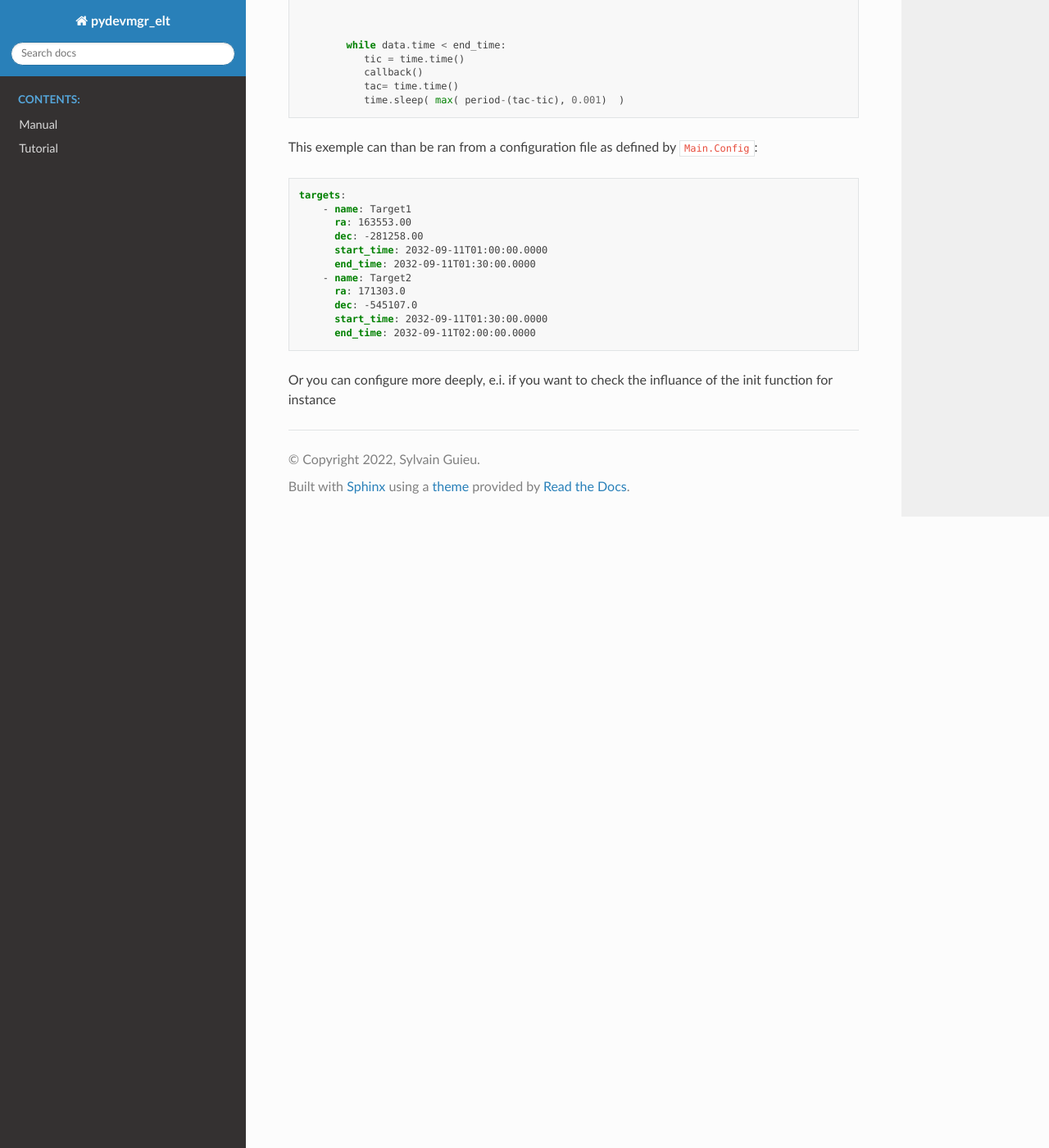
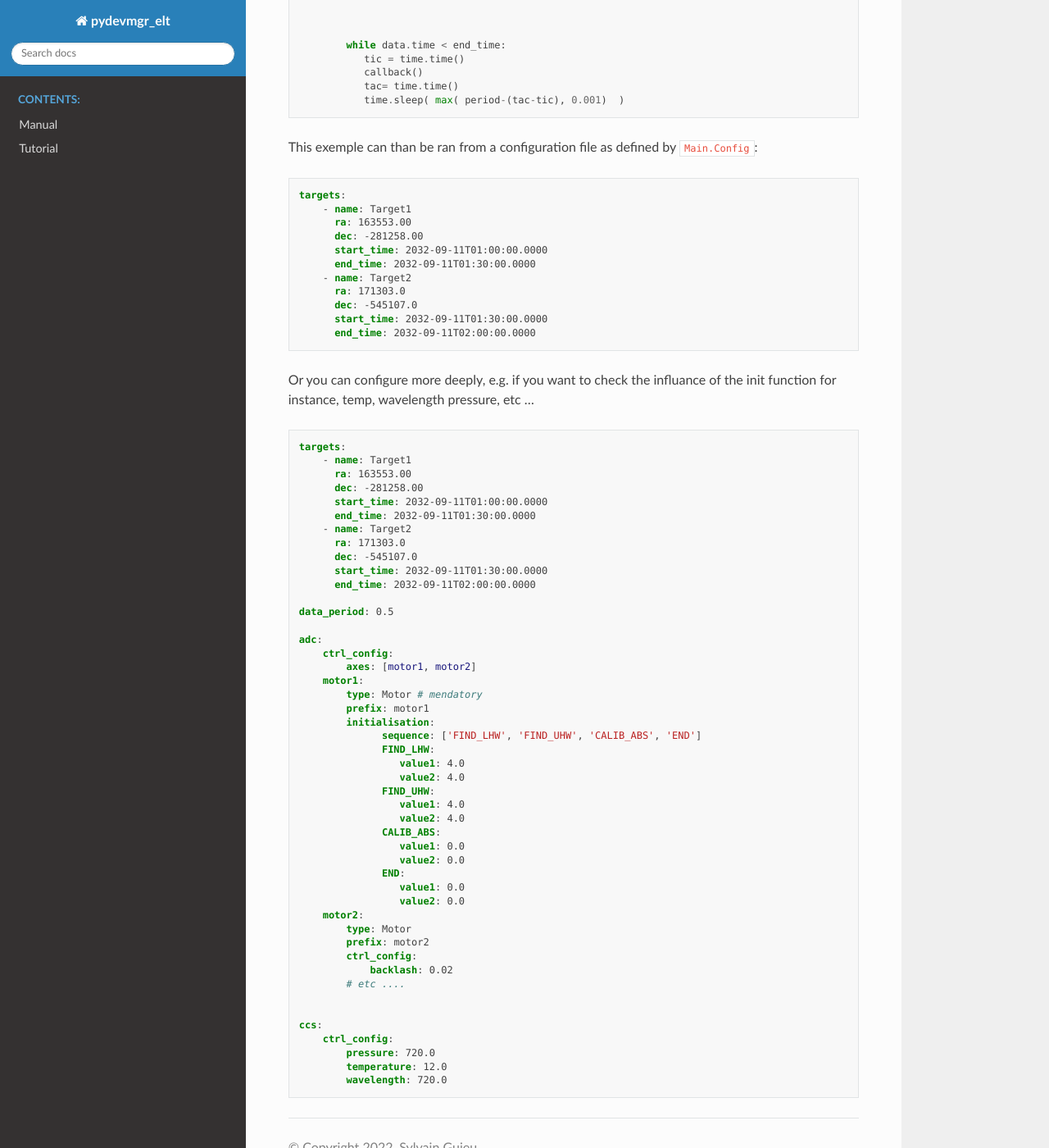
Before and after one commit to efisoft-elt/pydevmgr_elt, a Sphinx documentation site: the page built from docs/source/exemples/adc_movement.rst, in a window 1280 px wide and 1400 px high, scrolled down 2733 px. Shown: the whole window at 82% size. Built offline with Sphinx 7.4.7 and the Read the Docs theme 2.0.0, drawn with Linux system fonts in a browser that asks for light colours.

Commit message:
Fix and add some configuration to CCS

```diff
--- a/docs/source/exemples/adc_movement.py
+++ b/docs/source/exemples/adc_movement.py
@@ -116,7 +116,7 @@ class Main(UaDevice):
 
 
 
-        while data.time < end_time:
+        while self.time.stat.utc_datetime.get() < end_time:
            tic = time.time()
            callback()
            tac= time.time()
@@ -138,9 +138,11 @@ targets:
       end_time: 2032-09-11T02:00:00.0000
 
 adc:
+    prefix: adc1
     ctrl_config:
         axes: [motor1, motor2]
     motor1:
+        type: Motor
         initialisation:
               sequence: ['FIND_LHW', 'FIND_UHW', 'CALIB_ABS', 'END']
               FIND_LHW:
@@ -156,6 +158,21 @@ adc:
                  value1: 0.0
                  value2: 0.0
 
+    motor2:
+        type: Motor
+        ctrl_config:
+            backlash: 0.02
+        # etc ....
+
+ccs:
+    prefix: ccs_sim
+    ctrl_config:
+        pressure: 720.0
+        temperature: 12.0
+        wavelength: 720.0
+
+
+
 """
 
 
@@ -165,7 +182,11 @@ if __name__ == "__main__":
     #m = Main('', adc={'prefix':'adc1'}, time={'prefix':'timer'}, ccs={'prefix':'ccs_sim'})
 
     m = Main( config=yaml.load(cfg))
-
+    try:
+        m.connect()
+        m.adc.motor1.configure()
+    finally:
+        m.disconnect()
     # try:
     #     m.connect()
     #     m.config.targets[0].end_time = "2032-09-11T01:15:00.0000"
--- a/docs/source/exemples/adc_movement.rst
+++ b/docs/source/exemples/adc_movement.rst
@@ -108,7 +108,7 @@ Here is the script:
         def configure(self):
             for d in self.devices:
                 d.configure()
-
+            self.ccs.configure()
 
         def run_target_sequence(self):
 
@@ -172,9 +172,11 @@ This exemple can than be ran from a configuration file as defined by ``Main.Conf
           end_time: 2032-09-11T02:00:00.0000
 
 
-Or you can configure more deeply, e.i. if you want to check the influance of the init function for instance
+Or you can configure more deeply, e.g. if you want to check the influance of the init function for instance, temp,
+wavelength pressure, etc ...
 
 .. code-block:: yaml
+
     targets:
         - name: Target1
           ra: 163553.00
@@ -194,6 +196,7 @@ Or you can configure more deeply, e.i. if you want to check the influance of the
             axes: [motor1, motor2]
         motor1:
             type: Motor # mendatory
+            prefix: motor1
             initialisation:
                   sequence: ['FIND_LHW', 'FIND_UHW', 'CALIB_ABS', 'END']
                   FIND_LHW:
@@ -208,3 +211,16 @@ Or you can configure more deeply, e.i. if you want to check the influance of the
                   END:
                      value1: 0.0
                      value2: 0.0
+        motor2:
+            type: Motor
+            prefix: motor2
+            ctrl_config:
+                backlash: 0.02
+            # etc ....
+
+
+    ccs:
+        ctrl_config:
+            pressure: 720.0
+            temperature: 12.0
+            wavelength: 720.0
```
Also changed, not shown: 2 other files.
